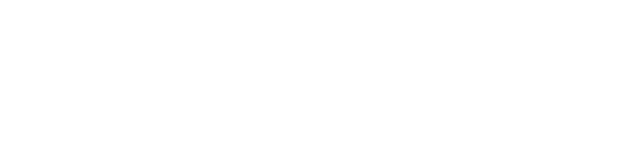
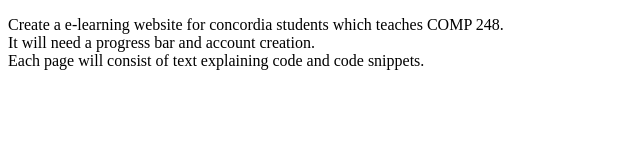
Before and after one commit to Mikel-Shifrin/Project, a plain HTML site: page index.html in a window 1280 px wide. Shown: the whole page, without its empty margins (0-640 px from the left). Drawn offline with Linux system fonts and the light colour scheme.

Commit message:
User Story added

```diff
--- a/index.html
+++ b/index.html
@@ -1,10 +1,14 @@
 <!DOCTYPE html>
 <html>
 	<head>
-		<title>testing</title>
+		<title>User Story</title>
 		<meta charset = "UTF-8"/>
 	</head>
 	<body>
-
+		<p>
+			Create a e-learning website for concordia students which teaches COMP 248.</br>
+			It will need a progress bar and account creation.</br>
+			Each page will consist of text explaining code and code snippets.
+		</p>
 	<body>
 </html>
```
